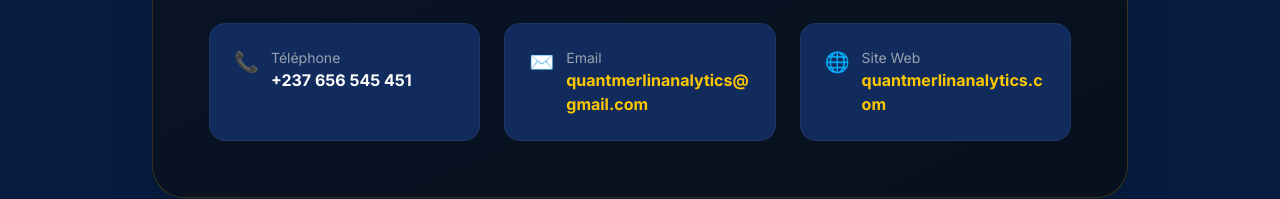
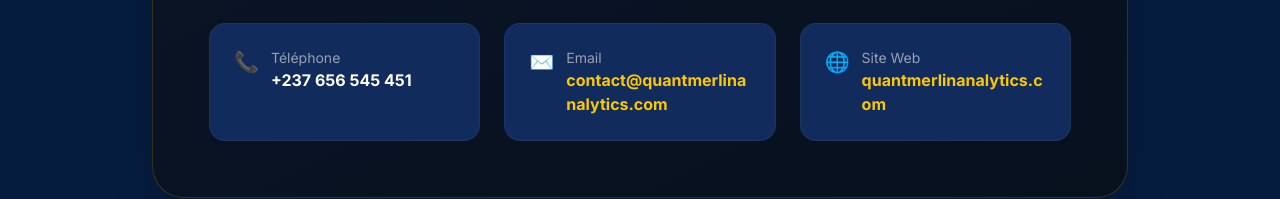
Before and after one commit to QuantMerlinLab/quantmerlin-site, a Next.js app: page / in a window 1280 px wide. Shown: the part 1994-2193 px from the top of the page. Built offline with nearby package versions, Linux system fonts and the light colour scheme.

Commit message:
Update professional contact email

```diff
--- a/app/page.tsx
+++ b/app/page.tsx
@@ -230,8 +230,8 @@
     <span className="text-yellow-400 text-xl">✉️</span>
     <div>
       <p className="text-gray-400 text-sm">Email</p>
-      <a href="mailto:quantmerlinanalytics@gmail.com" className="text-base font-bold break-all text-yellow-400 hover:underline">
-        quantmerlinanalytics@gmail.com
+      <a href="mailto:contact@quantmerlinanalytics.com" className="text-base font-bold break-all text-yellow-400 hover:underline">
+        contact@quantmerlinanalytics.com
       </a>
     </div>
   </div>
```
